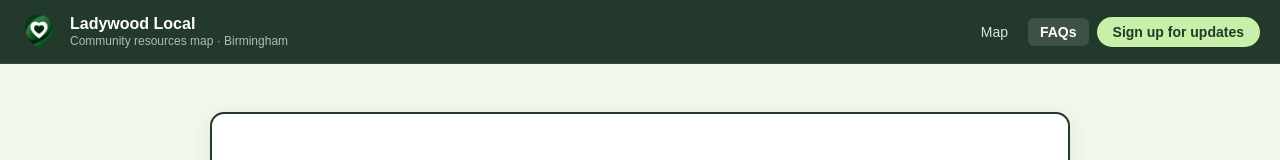
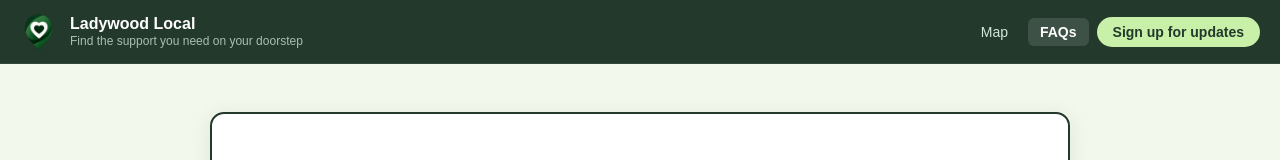
Before and after one commit to fefehacker/Launchpad-Project-Group-10, a Next.js app in the folder ladywood-local/: page /faqs in a window 1280 px wide. Shown: the top 160 px of the page. Built offline with nearby package versions, Linux system fonts and the light colour scheme.

Commit message:
resolve stash conflict: keep main branch collapse icon

```diff
--- a/ladywood-local/components/AppHeader.tsx
+++ b/ladywood-local/components/AppHeader.tsx
@@ -21,7 +21,7 @@ export default function AppHeader() {
           />
           <div>
             <div className={styles.brandName}>Ladywood Local</div>
-            <div className={styles.brandSub}>Community resources map · Birmingham</div>
+            <div className={styles.brandSub}>Find the support you need on your doorstep</div>
           </div>
         </div>
 
--- a/ladywood-local/package.json
+++ b/ladywood-local/package.json
@@ -10,7 +10,7 @@
   },
   "dependencies": {
     "@supabase/ssr": "^0.10.3",
-    "@supabase/supabase-js": "^2.106.2",
+    "@supabase/supabase-js": "^2.107.0",
     "@vis.gl/react-google-maps": "^1.5.0",
     "next": "14.2.35",
     "react": "^18",
--- a/ladywood-local/tsconfig.json
+++ b/ladywood-local/tsconfig.json
@@ -14,7 +14,7 @@
     "moduleResolution": "bundler",
     "resolveJsonModule": true,
     "isolatedModules": true,
-    "jsx": "react-jsx",
+    "jsx": "preserve",
     "incremental": true,
     "plugins": [
       {
```
Also changed, not shown: 1 other file (tests, documents, lock files or other folders).
